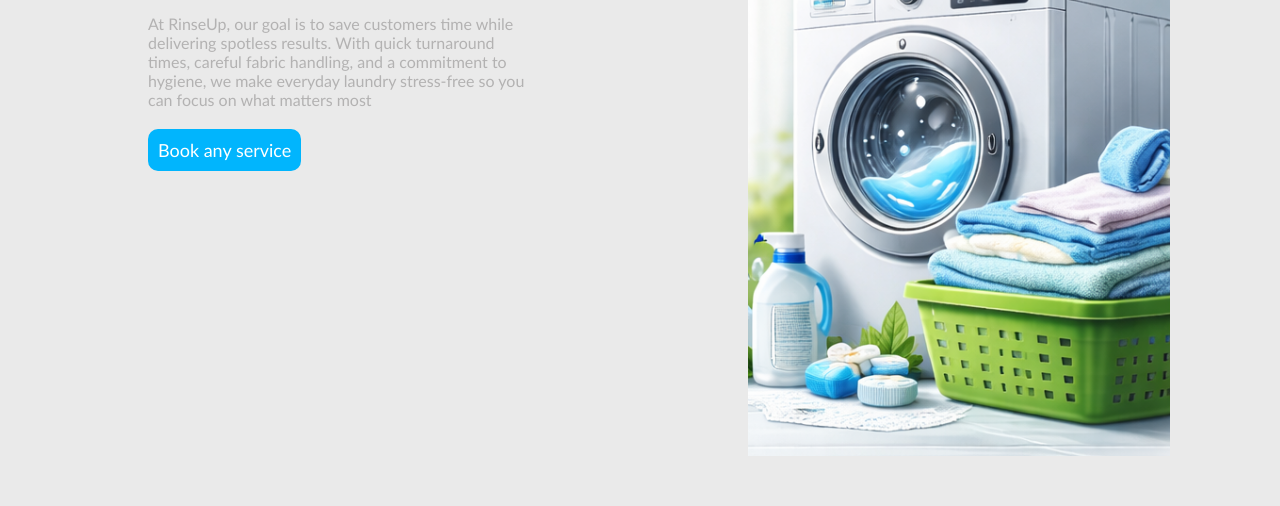
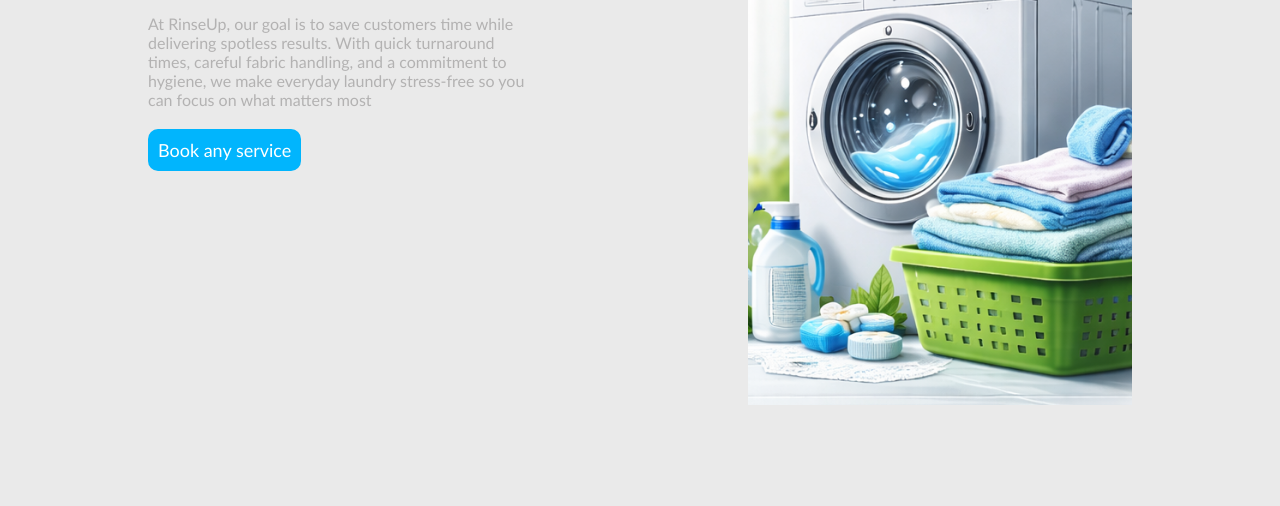
Before and after one commit to GurbajSinghCodes/tuteAssignments, a plain HTML site: page Assignment5/index.html in a window 1280 px wide. Shown: the part 294-800 px from the top of the page. Drawn offline with Linux system fonts and the light colour scheme.

Commit message:
Update style.css

```diff
--- a/Assignment5/style.css
+++ b/Assignment5/style.css
@@ -113,6 +113,5 @@ nav li {
 }
 
 .right img {
-    width: fit-content;
-    height: 70vh;
+    width: 30vw;
 }
```
